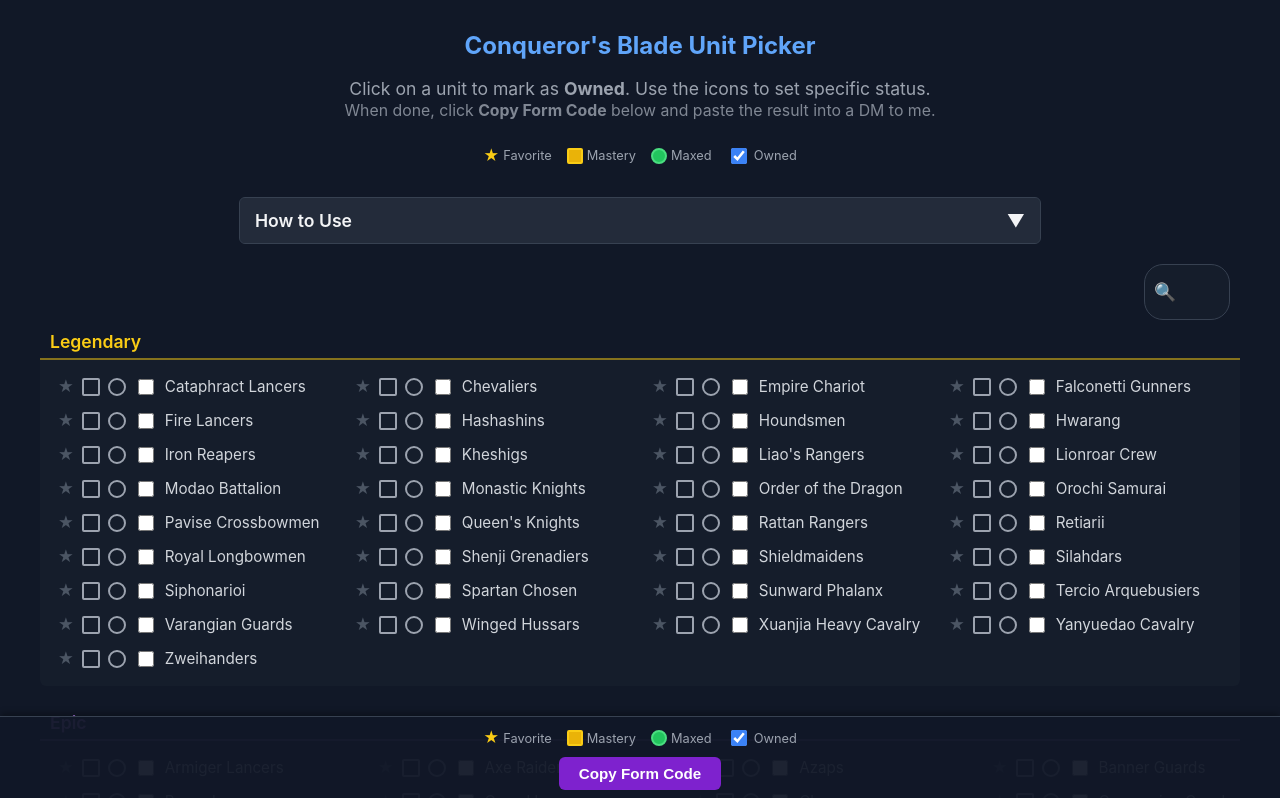
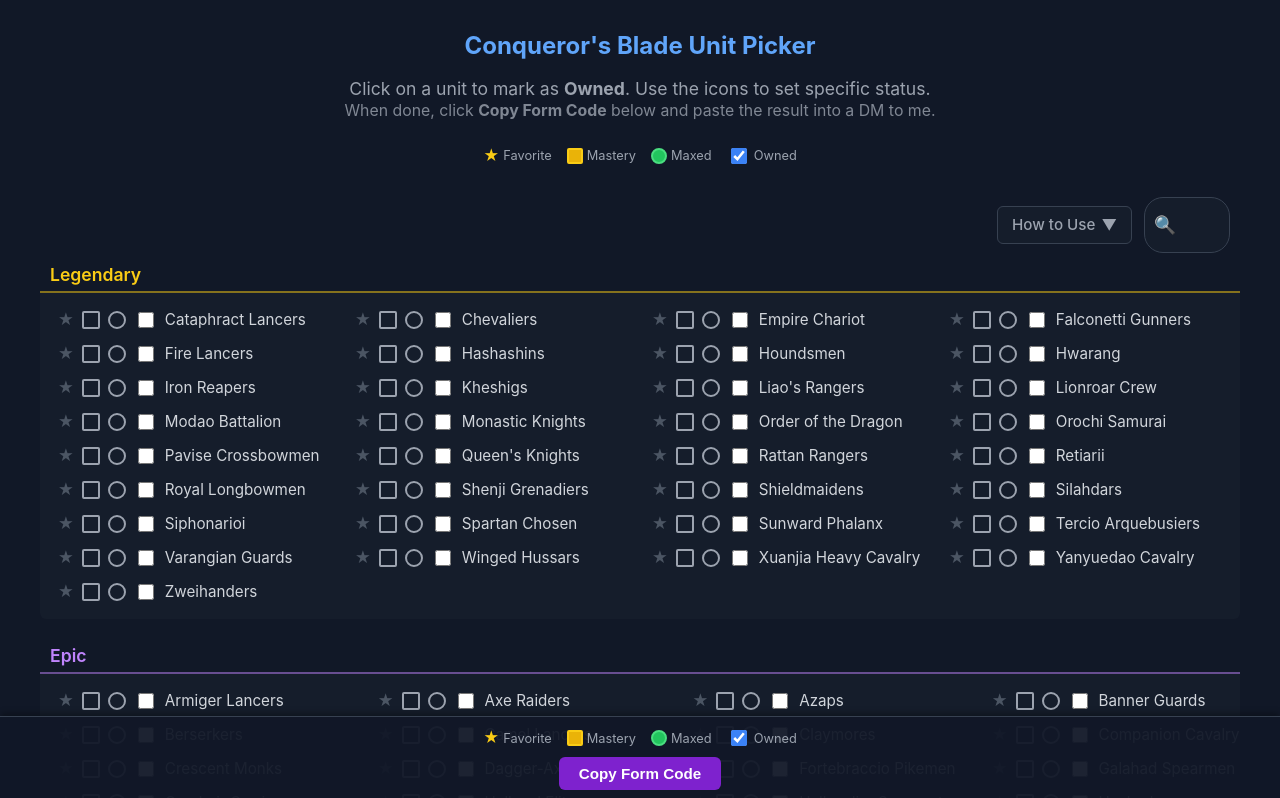
Before and after one commit to AnnFCakaSirMom/cb-unit-picker, a React (Vite) app: page / in a window 1280 px wide. Shown: the top 798 px of the page. Built offline with nearby package versions, Linux system fonts and the light colour scheme.

Commit message:
Justerat "How to Use" FAQ Component

```diff
--- a/src/App.tsx
+++ b/src/App.tsx
@@ -30,15 +30,16 @@
   const [isOpen, setIsOpen] = useState(false);
 
   return (
-    <div className="how-to-use-container">
-      <h2
+    <div className="how-to-use-wrapper">
+      <button
         onClick={() => setIsOpen(!isOpen)}
-        className="how-to-use-header"
+        className={`how-to-use-btn ${isOpen ? 'active' : ''}`}
       >
         How to Use <span>{isOpen ? '▲' : '▼'}</span>
-      </h2>
+      </button>
 
       {isOpen && (
+        <div className="how-to-use-dropdown">
           <div className="how-to-use-content">
             <ul>
               <li>
@@ -82,6 +83,7 @@
                 </ul>
               </li>
             </ul>
+          </div>
         </div>
       )}
     </div>
@@ -165,9 +167,8 @@
         </div>
       </header>
 
+      <div className="search-container">
         <HowToUse />
-
-      <div className="search-container">
         <div className="search-wrapper" title="Search Unit">
           <span className="search-icon">🔍</span>
           <input
--- a/src/index.css
+++ b/src/index.css
@@ -232,49 +232,65 @@
 }
 
 /* --- How to Use FAQ --- */
-.how-to-use-container {
-  background-color: var(--panel-bg);
-  border-radius: 6px;
-  margin: 0 auto 20px auto;
-  max-width: 800px;
-  overflow: hidden;
-  border: 1px solid var(--border-color);
+.how-to-use-wrapper {
+  position: relative;
+  z-index: 60;
 }
 
-.how-to-use-header {
-  margin: 0;
-  padding: 12px 15px;
-  font-size: 1.1rem;
-  font-weight: 600;
+.how-to-use-btn {
+  background-color: var(--panel-bg);
+  color: #9ca3af;
+  border: 1px solid var(--border-color);
+  padding: 8px 14px;
+  border-radius: 6px;
+  font-size: 0.95rem;
+  font-weight: 500;
   cursor: pointer;
   display: flex;
-  justify-content: space-between;
   align-items: center;
-  user-select: none;
-  background-color: rgba(55, 65, 81, 0.4);
-  transition: background-color 0.2s;
+  gap: 6px;
+  transition: all 0.2s;
+  font-family: inherit;
+  height: 38px;
 }
 
-.how-to-use-header:hover {
-  background-color: rgba(55, 65, 81, 0.6);
+.how-to-use-btn:hover, .how-to-use-btn.active {
+  background-color: rgba(55, 65, 81, 0.8);
+  color: var(--text-color);
+  border-color: #6b7280;
+}
+
+.how-to-use-dropdown {
+  position: absolute;
+  top: calc(100% + 8px);
+  right: 0;
+  width: 450px;
+  max-width: 90vw;
+  background-color: #1f2937;
+  border: 1px solid #4b5563;
+  border-radius: 8px;
+  box-shadow: 0 10px 25px rgba(0, 0, 0, 0.5);
+  overflow: hidden;
+  text-align: left;
 }
 
 .how-to-use-content {
-  padding: 15px 25px;
-  border-top: 1px solid var(--border-color);
+  padding: 15px 20px;
   line-height: 1.5;
   color: #d1d5db;
-  font-size: 0.95rem;
+  font-size: 0.9rem;
+  max-height: 70vh;
+  overflow-y: auto;
 }
 
 .how-to-use-content ul {
-  padding-left: 20px;
-  margin-top: 5px;
-  margin-bottom: 5px;
+  padding-left: 18px;
+  margin-top: 4px;
+  margin-bottom: 4px;
 }
 
 .how-to-use-content li {
-  margin-bottom: 5px;
+  margin-bottom: 6px;
 }
 
 .how-to-use-content strong {
@@ -285,6 +301,8 @@
 .search-container {
   display: flex;
   justify-content: flex-end;
+  align-items: center;
+  gap: 12px;
   margin-bottom: 5px;
   padding: 0 10px;
 }
```
Lines whose indentation alone changed are shown as unchanged.
